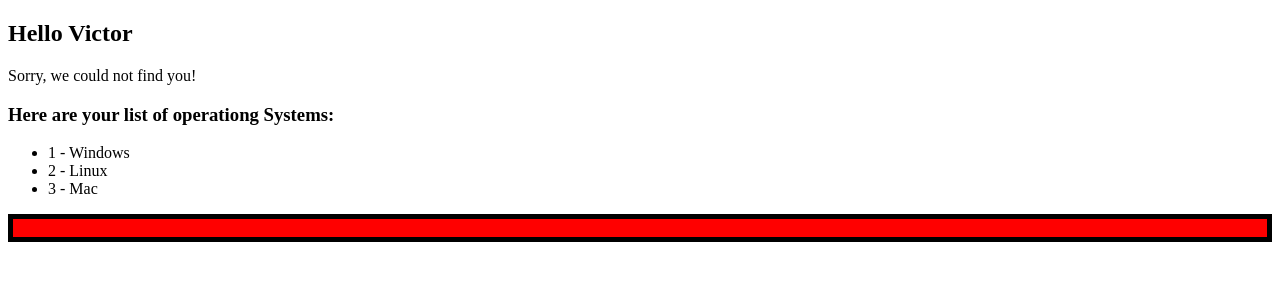
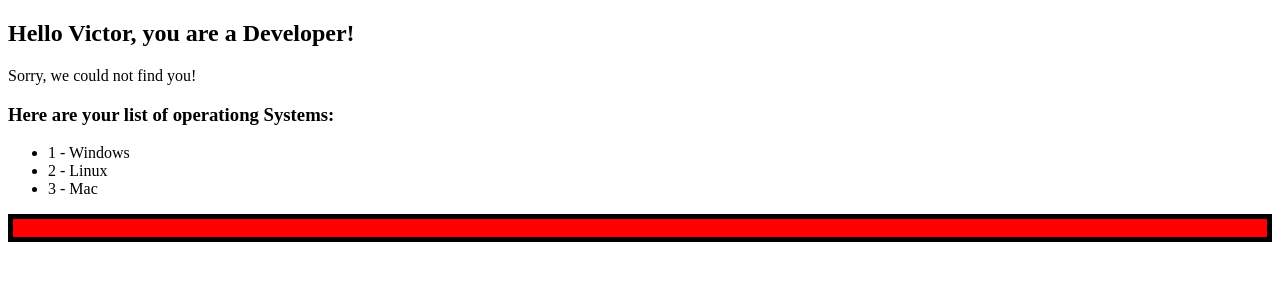
Before and after one commit to victorcodigos/api-with-angular, an Angular app: page / in a window 1280 px wide. Shown: the top 300 px of the page. Built offline with nearby package versions, Linux system fonts and the light colour scheme.

Commit message:
Syntax of INPUT

```diff
--- a/src/app/app.component.html
+++ b/src/app/app.component.html
@@ -1,2 +1,2 @@
-<app-user/>
+<app-user [occupation]="userOcuppation"/>
 <router-outlet></router-outlet>
--- a/src/app/app.component.ts
+++ b/src/app/app.component.ts
@@ -12,6 +12,7 @@ import { UserComponent } from './components/user/user.component';
     imports: [CommonModule, RouterOutlet, UserComponent]
 })
 export class AppComponent {
+  userOcuppation: string = "Developer"
   title = 'api-with-angular';
 
 }
--- a/src/app/components/user/user.component.html
+++ b/src/app/components/user/user.component.html
@@ -1,7 +1,7 @@
 <section>
-    <h1> Hello {{ username }}</h1>
+    <h1> Hello {{ username }}, you are a {{ occupation}}!</h1>
 
-    <!-- Synthase of IF or ELSE -->
+    <!-- ssyntax of IF or ELSE -->
     @if (doesUserExists) {
     <p> Congratulations! You do exists :D </p>
     } @else {
@@ -9,14 +9,16 @@
     }
 
 
-    <!--- Synthase of FOR -->
+    <!--- syntax of FOR -->
 
     <h3> Here are your list of operationg Systems: </h3>
     <ul>
         @for (os of operationsSystems; track os.id) {
-        <li>{{ os.id }} - {{ os.name }}</li>
+        <li (mouseover)="onMouseOver">{{ os.id }} - {{ os.name }}</li>
         }
     </ul>
+
+     <!--- syntax for a DIV -->
     <div class="editable" [contentEditable]="isEditable">
 
     </div>
--- a/src/app/components/user/user.component.ts
+++ b/src/app/components/user/user.component.ts
@@ -1,4 +1,4 @@
-import { Component } from '@angular/core';
+import { Component, Input } from '@angular/core';
 import { CommonModule } from '@angular/common';
 
 @Component({
@@ -9,9 +9,14 @@ import { CommonModule } from '@angular/common';
   styleUrl: './user.component.css'
 })
 export class UserComponent {
+  @Input() occupation: string = "";
   username: string = "Victor" ;
   doesUserExists: boolean = false;
   operationsSystems = [{id: 1, name: 'Windows'}, {id: 2, name: 'Linux'}, {id: 3, name: 'Mac'}];
   isEditable: boolean = true;
 
+  onMouseOver (osName: string): void {
+    console.log(osName)
+  }
+
 }
```
